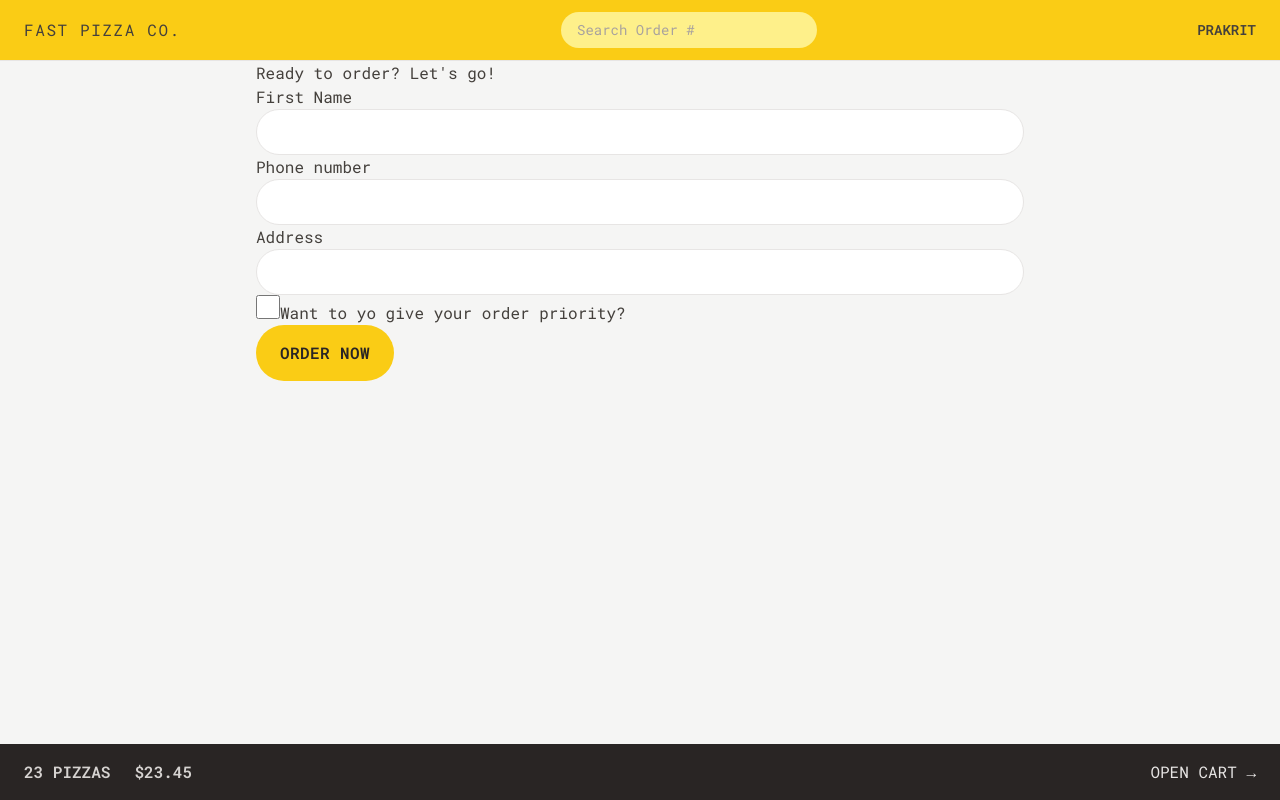
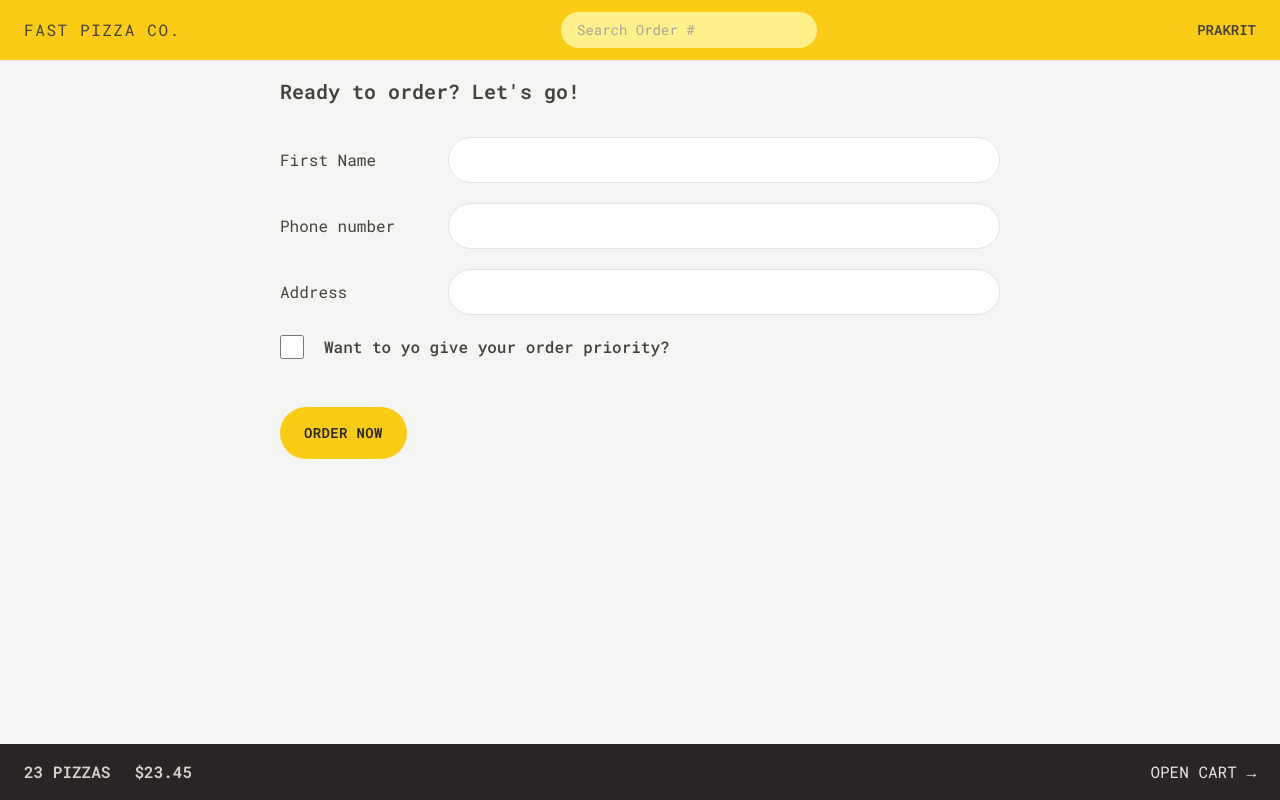
Before and after one commit to Prakritt/pizza-app, a React (Vite) app: page /order/new in a window 1280 px wide. Built offline with nearby package versions, Linux system fonts and the light colour scheme.

Commit message:
Finish Styling the components

```diff
--- a/src/UI/Button.jsx
+++ b/src/UI/Button.jsx
@@ -5,11 +5,13 @@
   //   "inline-block rounded-full bg-yellow-400 px-4 py-3 font-semibold uppercase tracking-wide text-stone-800 transition-colors duration-300 hover:bg-yellow-300 focus:bg-yellow-300 focus:outline-none focus:ring focus:ring-yellow-300 focus:ring-offset-2 disabled:cursor-not-allowed sm:px-6 sm:py-4";
 
   const base =
-    "inline-block rounded-full bg-yellow-400  font-semibold uppercase tracking-wide text-stone-800 transition-colors duration-300 hover:bg-yellow-300 focus:bg-yellow-300 focus:outline-none focus:ring focus:ring-yellow-300 focus:ring-offset-2 disabled:cursor-not-allowed ";
+    " text-sm inline-block rounded-full bg-yellow-400  font-semibold uppercase tracking-wide text-stone-800 transition-colors duration-300 hover:bg-yellow-300 focus:bg-yellow-300 focus:outline-none focus:ring focus:ring-yellow-300 focus:ring-offset-2 disabled:cursor-not-allowed ";
 
   const styles = {
     primary: base + " px-4 py-3 md:px-6 md:py-4",
     small: base + " py-2 px-4 md:px-5 md:py-2.5 text-xs",
+    secondary:
+      " inline-block rounded-full border-2 border-stone-300 font-semibold uppercase tracking-wide text-stone-400 hover:text-stone-800 transition-colors duration-300 hover:bg-stone-300 focus:bg-stone-300 focus:outline-none focus:ring focus:ring-stone-600 focus:ring-offset-2 disabled:cursor-not-allowed px-4 py-2.5 md:px-6 md:py-3.5",
   };
 
   if (to)
--- a/src/features/cart/Cart.jsx
+++ b/src/features/cart/Cart.jsx
@@ -1,6 +1,6 @@
-import { Link } from "react-router-dom";
 import LinkButton from "../../UI/LinkButton";
 import Button from "./../../UI/Button";
+import CartItem from "./CartItem";
 
 const fakeCart = [
   {
@@ -30,16 +30,20 @@
   const cart = fakeCart;
 
   return (
-    <div>
+    <div className="px-4 py-3">
       <LinkButton to="/menu">&larr; Back to menu</LinkButton>
 
-      <h2>Your cart, %NAME%</h2>
-
-      <div>
+      <h2 className="mt-7 text-xl font-semibold">Your cart, %NAME%</h2>
+      <ul className="mt-3 divide-y divide-stone-200 border-b">
+        {cart.map((item) => (
+          <CartItem item={item} key={item.key} />
+        ))}
+      </ul>
+      <div className="mt-6 space-x-2">
         <Button to="/order/new" type="primary">
           Order pizzas
         </Button>
-        <button>Clear cart</button>
+        <Button type="secondary">Clear cart</Button>
       </div>
     </div>
   );
--- a/src/features/cart/CartItem.jsx
+++ b/src/features/cart/CartItem.jsx
@@ -1,13 +1,17 @@
+import Button from "../../UI/Button";
+import { formatCurrency } from "./../../utils/helpers";
+
 function CartItem({ item }) {
   const { pizzaId, name, quantity, totalPrice } = item;
 
   return (
-    <li>
-      <p>
+    <li className="items-center justify-between py-3 sm:flex">
+      <p className="mb-1 sm:mb-0">
         {quantity}&times; {name}
       </p>
-      <div>
-        <p>{formatCurrency(totalPrice)}</p>
+      <div className="flex items-center justify-between sm:gap-6">
+        <p className="text-sm font-bold">{formatCurrency(totalPrice)}</p>
+        <Button type="small">Delete</Button>
       </div>
     </li>
   );
--- a/src/features/order/CreateOrder.jsx
+++ b/src/features/order/CreateOrder.jsx
@@ -46,31 +46,45 @@
   const cart = fakeCart;
 
   return (
-    <div>
-      <h2>Ready to order? Let's go!</h2>
+    <div className="px-6 py-4">
+      <h2 className="mb-8 text-xl font-semibold">Ready to order? Let's go!</h2>
 
       <Form method="POST">
-        <div>
-          <label>First Name</label>
-          <input type="text" name="customer" required className="input" />
+        <div className="mb-5 flex flex-col gap-2 sm:flex-row sm:items-center">
+          <label className="sm:basis-40">First Name</label>
+          <input type="text" name="customer" required className="input grow" />
         </div>
 
-        <div>
-          <label>Phone number</label>
-          <div>
-            <input type="tel" name="phone" required className="input" />
-          </div>
-          {formErrors?.phone && <p>{formErrors.phone}</p>}
-        </div>
-
-        <div>
-          <label>Address</label>
-          <div>
-            <input type="text" name="address" required className="input" />
+        <div className="mb-5 flex flex-col gap-2 sm:flex-row sm:items-center">
+          <label className="sm:basis-40">Phone number</label>
+          <div className="grow">
+            <input
+              type="tel"
+              name="phone"
+              required
+              className="input  w-full grow"
+            />
+            {formErrors?.phone && (
+              <p className="text-red mt-2 rounded-md bg-red-300 p-2 text-xs">
+                {formErrors.phone}
+              </p>
+            )}
           </div>
         </div>
 
-        <div>
+        <div className="mb-5 flex flex-col gap-2 sm:flex-row sm:items-center">
+          <label className="sm:basis-40">Address</label>
+          <div className="grow">
+            <input
+              type="text"
+              name="address"
+              required
+              className="input w-full"
+            />
+          </div>
+        </div>
+
+        <div className="mb-12 flex items-center gap-5">
           <input
             type="checkbox"
             name="priority"
@@ -79,7 +93,9 @@
             // onChange={(e) => setWithPriority(e.target.checked)}
             className="h-6 w-6 accent-yellow-400 focus:ring-2 focus:ring-yellow-400 focus:ring-offset-2"
           />
-          <label htmlFor="priority">Want to yo give your order priority?</label>
+          <label htmlFor="priority" className="font-medium">
+            Want to yo give your order priority?
+          </label>
         </div>
 
         <div>
--- a/src/features/order/Order.jsx
+++ b/src/features/order/Order.jsx
@@ -2,6 +2,7 @@
 
 import { useLoaderData } from "react-router-dom";
 import { getOrder } from "../../services/apiRestaurant";
+import OrderItem from "./OrderItem";
 import {
   calcMinutesLeft,
   formatCurrency,
@@ -58,29 +59,50 @@
   const deliveryIn = calcMinutesLeft(estimatedDelivery);
 
   return (
-    <div>
-      <div>
-        <h2>Status</h2>
+    <div className="space-y-8 px-4 py-6">
+      <div className="flex flex-wrap items-center justify-between gap-2">
+        <h2 className="text-xl font-semibold">Order # {id} status</h2>
 
-        <div>
-          {priority && <span>Priority</span>}
-          <span>{status} order</span>
+        <div className="space-x-2">
+          {priority && (
+            <span className="rounded-full bg-red-500 px-3 py-1 font-semibold uppercase tracking-wide text-red-50">
+              Priority
+            </span>
+          )}
+          <span className="rounded-full bg-green-500 px-3 py-1 font-semibold uppercase tracking-wide text-green-50">
+            {status} order
+          </span>
         </div>
       </div>
 
-      <div>
-        <p>
+      <div className="flex flex-wrap items-center justify-between gap-2 bg-stone-200 px-6 py-5">
+        <p className="font-medium  text-stone-500">
           {deliveryIn >= 0
             ? `Only ${calcMinutesLeft(estimatedDelivery)} minutes left 😃`
             : "Order should have arrived"}
         </p>
-        <p>(Estimated delivery: {formatDate(estimatedDelivery)})</p>
+        <p className="text-xs">
+          (Estimated delivery: {formatDate(estimatedDelivery)})
+        </p>
       </div>
 
-      <div>
-        <p>Price pizza: {formatCurrency(orderPrice)}</p>
-        {priority && <p>Price priority: {formatCurrency(priorityPrice)}</p>}
-        <p>To pay on delivery: {formatCurrency(orderPrice + priorityPrice)}</p>
+      <ul className="border- divide-y divide-stone-200 border-b border-t">
+        {cart.map((item) => (
+          <OrderItem item={item} key={item.id} />
+        ))}
+      </ul>
+      <div className="bg space-y-2 bg-stone-200 px-6 py-5">
+        <p className="text-sm font-medium text-stone-500">
+          Price pizza: {formatCurrency(orderPrice)}
+        </p>
+        {priority && (
+          <p className="text-sm font-medium text-stone-500">
+            Price priority: {formatCurrency(priorityPrice)}
+          </p>
+        )}
+        <p className="font-bold">
+          To pay on delivery: {formatCurrency(orderPrice + priorityPrice)}
+        </p>
       </div>
     </div>
   );
--- a/src/features/order/OrderItem.jsx
+++ b/src/features/order/OrderItem.jsx
@@ -4,12 +4,12 @@
   const { quantity, name, totalPrice } = item;
 
   return (
-    <li>
-      <div>
+    <li className="py-3">
+      <div className="flex items-center justify-between gap-4 text-sm">
         <p>
-          <span>{quantity}&times;</span> {name}
+          <span className="font-bold">{quantity}&times;</span> {name}
         </p>
-        <p>{formatCurrency(totalPrice)}</p>
+        <p className="font-bold">{formatCurrency(totalPrice)}</p>
       </div>
     </li>
   );
--- a/src/index.css
+++ b/src/index.css
@@ -4,7 +4,7 @@
 
 @layer components {
   .input {
-    @apply w-full rounded-full border border-stone-200 px-4 py-2 text-sm
+    @apply rounded-full border border-stone-200 px-4 py-2 text-sm
     transition-all duration-300 placeholder:text-stone-400 focus:outline-none focus:ring-2 focus:ring-yellow-400
     md:px-6 md:py-3;
   }
```
Also changed, not shown: index.html (+5 -2 lines).
